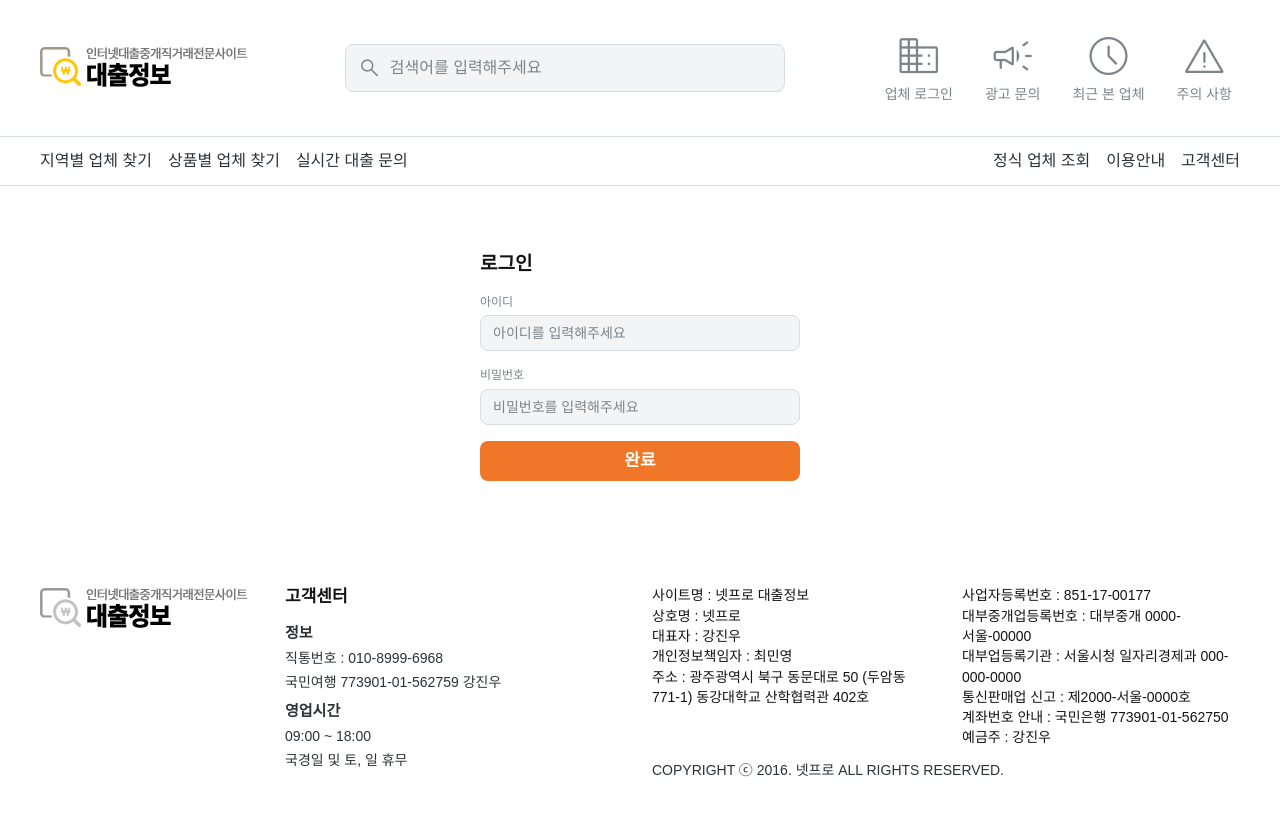
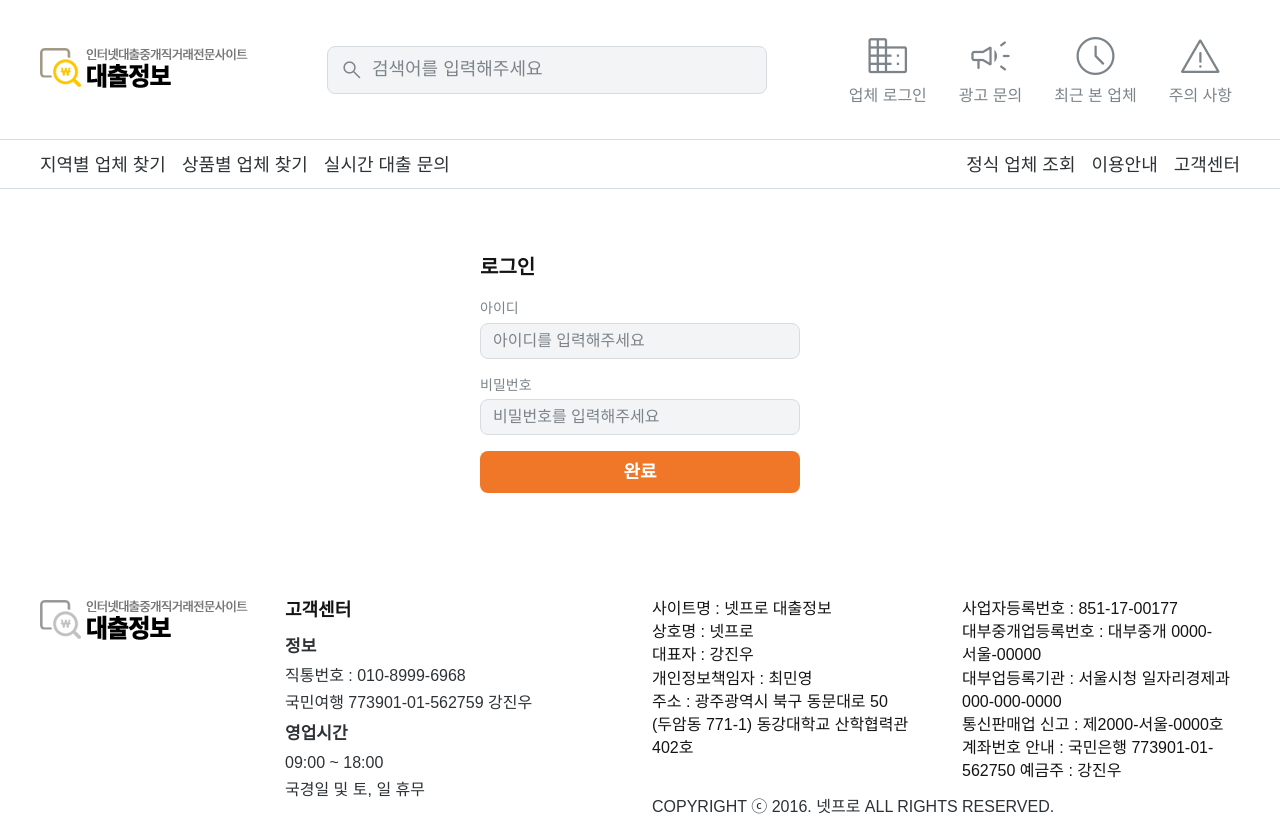
Before and after one commit to zegiha/loan_website, a Next.js app: page /login in a window 1280 px wide. Shown: the top 816 px of the page. Built offline with nearby package versions, Linux system fonts and the light colour scheme.

Commit message:
style: 계층화된 폰트 사이즈 수정

```diff
--- a/components/atoms/typo/helper.ts
+++ b/components/atoms/typo/helper.ts
@@ -17,10 +17,10 @@ export function getFontSize(textSize: TTextSize, emphasize: boolean): string {
     case 'display': return `44px`;
     case 'header': return `${emphasize ? 29 : 28}px`;
     case 'title': return `${emphasize ? 25 : 24}px`;
-    case 'body': return `${emphasize ? 19 : 18}px`;
-    case 'subBody': return `${emphasize ? 17 : 16}px`;
-    case 'contents': return `${emphasize ? 15 : 14}px`;
-    case 'caption': return `${emphasize ? 13 : 12}px`;
+    case 'body': return `${emphasize ? 20 : 20}px`;
+    case 'subBody': return `${emphasize ? 18 : 18}px`;
+    case 'contents': return `${emphasize ? 17 : 16}px`;
+    case 'caption': return `${emphasize ? 14 : 14}px`;
   }
 }
 
--- a/components/molecules/inputs/textInputs/baseTextInput.module.scss
+++ b/components/molecules/inputs/textInputs/baseTextInput.module.scss
@@ -16,19 +16,19 @@
 .container36 {
   height: 36px;
   &>input, textarea::placeholder {
-    font-size: 14px;
+    font-size: 16px;
   }
   &>input, textarea {
-    font-size: 14px;
+    font-size: 16px;
   }
 }
 .container48 {
   height: 48px;
   &>input, textarea::placeholder {
-    font-size: 16px;
+    font-size: 18px;
   }
   &>input, textarea {
-    font-size: 16px;
+    font-size: 18px;
   }
 }
 
--- a/features/my/ads/ui/Add_contents.tsx
+++ b/features/my/ads/ui/Add_contents.tsx
@@ -11,9 +11,9 @@ export default function Add_contents() {
 	const now = new Date();
 	return (
 		<Col width={'fill'} gap={16}>
-			<Typo.Title color={'variable'} emphasize>
+			<Typo.Body color={'variable'} emphasize>
 				나의 광고
-			</Typo.Title>
+			</Typo.Body>
 			<Col width={'fill'} gap={4}>
 				<Table
 					className={style.table}
--- a/features/my/ui/Sidebar.tsx
+++ b/features/my/ui/Sidebar.tsx
@@ -19,7 +19,7 @@ export default function Sidebar() {
 	return (
 		<div className={style.sidebar_container}>
 			<Col gap={16} width={'fill'}>
-				<Typo.Body emphasize color={'variable'}>마이페이지</Typo.Body>
+				<Typo.SubBody emphasize color={'variable'}>마이페이지</Typo.SubBody>
 				<Col gap={12} width={'fill'}>
 					{navigations.map((v) => (
 						<Link
@@ -32,9 +32,9 @@ export default function Sidebar() {
 									style.sidebar_item_red : ''
 							].join(' ')}
 						>
-							<Typo.SubBody color={'dim'}>
+							<Typo.Contents color={'dim'}>
 								{v.name}
-							</Typo.SubBody>
+							</Typo.Contents>
 						</Link>
 					))}
 				</Col>
```
